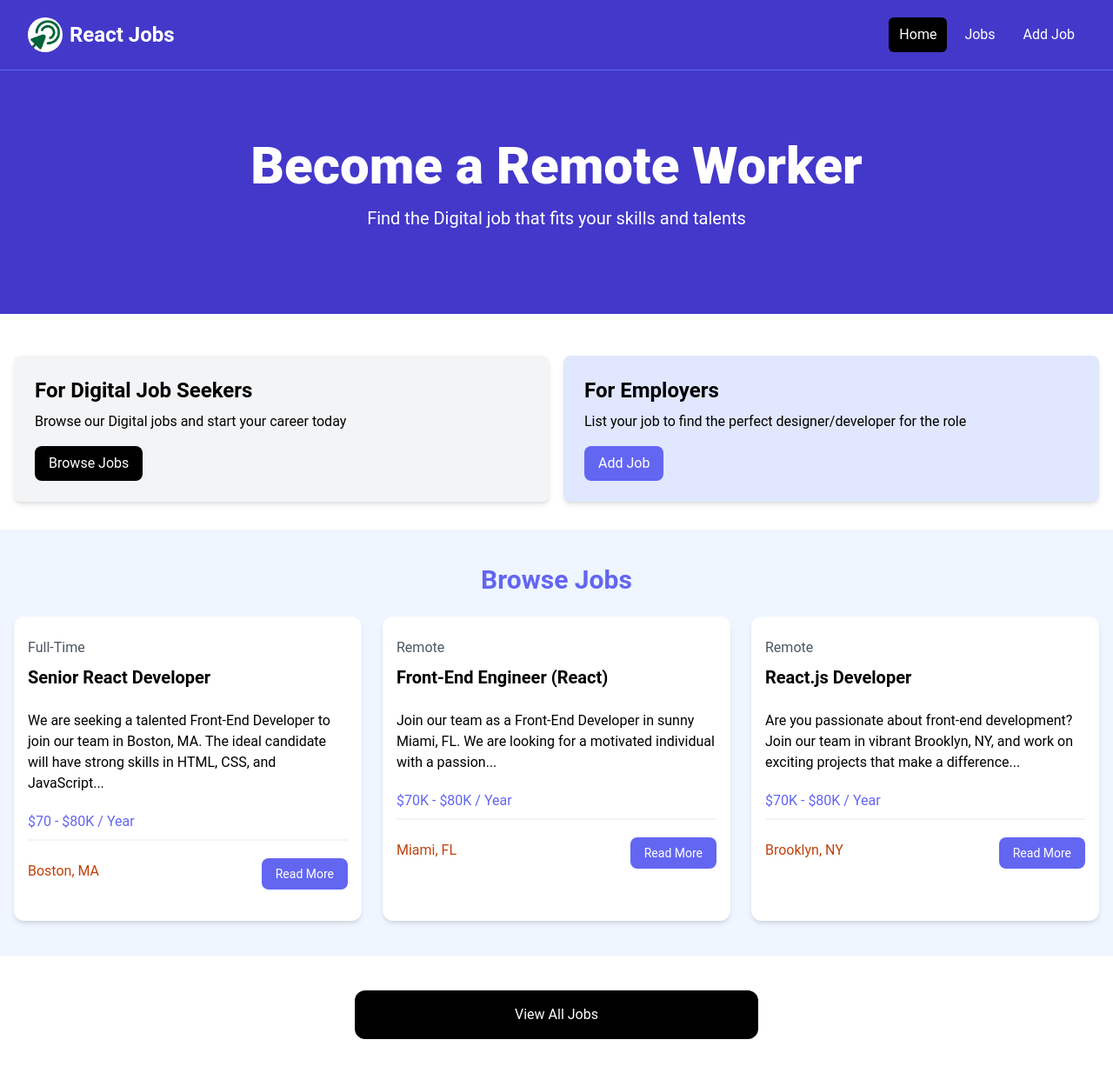
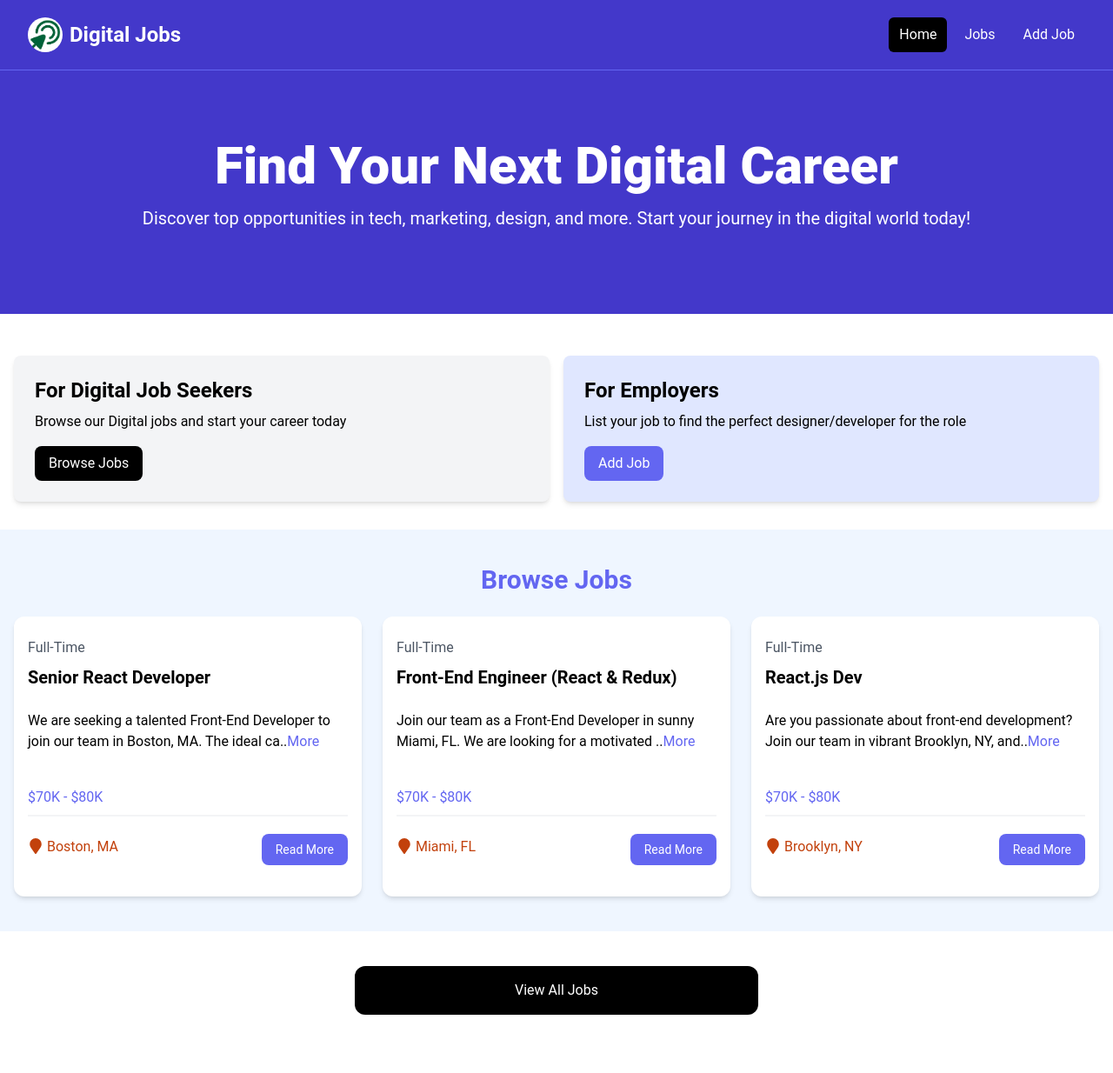
Before and after one commit to IkyIsaac/digital_jobs.com, a React (Vite) app: page / in a window 1280 px wide. Shown: the whole page at 87% size. After the commit the page ends 1207 px from the top, so only its background shows below. Built offline with nearby package versions, Linux system fonts and the light colour scheme.

Commit message:
do Implement Routing in App.js Add PageNotFound page Reimplement the Homepage

```diff
--- a/package.json
+++ b/package.json
@@ -11,7 +11,9 @@
   },
   "dependencies": {
     "react": "^18.3.1",
-    "react-dom": "^18.3.1"
+    "react-dom": "^18.3.1",
+    "react-icons": "^5.3.0",
+    "react-router-dom": "^6.26.2"
   },
   "devDependencies": {
     "@eslint/js": "^9.9.0",
--- a/src/App.jsx
+++ b/src/App.jsx
@@ -1,122 +1,34 @@
 import React from 'react'
-import Navbar from './components/Navbar'
-import Hero from './components/Hero'
-import HomeCards from './components/HomeCards'
+import { BrowserRouter as Router, Routes, Route, createBrowserRouter, createRoutesFromElements, RouterProvider } from "react-router-dom";
+import HomePage from './pages/HomePage';
+import MainLayout from './layouts/MainLayout';
+import JobsPage from './pages/JobsPage';
+import NotFoundPage from './pages/NotFoundPage';
+
+
+const router= createBrowserRouter(
+  createRoutesFromElements(
+    <Route path='/' element={<MainLayout/>}>
+      <Route index element={<HomePage/>} />
+      <Route path="/jobs" element={<JobsPage/>}/>
+      <Route path="*" element={<NotFoundPage/>}/>
+    </Route>
+))
 
 const App = () => {
-  return (
-    <>
-     <Navbar/>
-     <Hero/>
-     <HomeCards/>
-    <section className="bg-blue-50 px-4 py-10">
-      <div className="container-xl lg:container m-auto">
-        <h2 className="text-3xl font-bold text-indigo-500 mb-6 text-center">
-          Browse Jobs
-        </h2>
-        <div className="grid grid-cols-1 md:grid-cols-3 gap-6">
-          <div className="bg-white rounded-xl shadow-md relative">
-            <div className="p-4">
-              <div className="mb-6">
-                <div className="text-gray-600 my-2">Full-Time</div>
-                <h3 className="text-xl font-bold">Senior React Developer</h3>
-              </div>
-
-              <div className="mb-5">
-               We are seeking a talented Front-End Developer to join our team in Boston, MA. The ideal candidate will have strong skills in HTML, CSS, and JavaScript...
-              </div>
-
-              <h3 className="text-indigo-500 mb-2">$70 - $80K / Year</h3>
-
-              <div className="border border-gray-100 mb-5"></div>
-
-              <div className="flex flex-col lg:flex-row justify-between mb-4">
-                <div className="text-orange-700 mb-3">
-                  <i className="fa-solid fa-location-dot text-lg"></i>
-                  Boston, MA
-                </div>
-                <a
-                  href="job.html"
-                  className="h-[36px] bg-indigo-500 hover:bg-indigo-600 text-white px-4 py-2 rounded-lg text-center text-sm"
-                >
-                 Read More
-                </a>
-              </div>
-            </div>
-          </div>
-           {/* Job Listing 2  */}
-          <div className="bg-white rounded-xl shadow-md relative">
-            <div className="p-4">
-              <div className="mb-6">
-                <div className="text-gray-600 my-2">Remote</div>
-                <h3 className="text-xl font-bold">Front-End Engineer (React)</h3>
-              </div>
-
-              <div className="mb-5">
-               Join our team as a Front-End Developer in sunny Miami, FL. We are looking for a motivated individual with a passion...
-              </div>
-
-              <h3 className="text-indigo-500 mb-2">$70K - $80K / Year</h3>
-
-              <div className="border border-gray-100 mb-5"></div>
-
-              <div className="flex flex-col lg:flex-row justify-between mb-4">
-                <div className="text-orange-700 mb-3">
-                  <i className="fa-solid fa-location-dot text-lg"></i>
-                  Miami, FL
-                </div>
-                <a
-                  href="job.html"
-                  className="h-[36px] bg-indigo-500 hover:bg-indigo-600 text-white px-4 py-2 rounded-lg text-center text-sm"
-                >
-                 Read More
-                </a>
-              </div>
-            </div>
-          </div>
-           {/* Job Listing 3  */}
-          <div className="bg-white rounded-xl shadow-md relative">
-            <div className="p-4">
-              <div className="mb-6">
-                <div className="text-gray-600 my-2">Remote</div>
-                <h3 className="text-xl font-bold">React.js Developer</h3>
-              </div>
-
-              <div className="mb-5">
-                Are you passionate about front-end development? Join our team in vibrant Brooklyn, NY, and work on exciting projects that make a difference...
-              </div>
-
-              <h3 className="text-indigo-500 mb-2">$70K - $80K / Year</h3>
-
-              <div className="border border-gray-100 mb-5"></div>
-
-              <div className="flex flex-col lg:flex-row justify-between mb-4">
-                <div className="text-orange-700 mb-3">
-                  <i className="fa-solid fa-location-dot text-lg"></i>
-                  Brooklyn, NY
-                </div>
-                <a
-                  href="job.html"
-                  className="h-[36px] bg-indigo-500 hover:bg-indigo-600 text-white px-4 py-2 rounded-lg text-center text-sm"
-                >
-                 Read More
-                </a>
-              </div>
-            </div>
-          </div>
-        </div>
-      </div>
-    </section>
-
-    <section className="m-auto max-w-lg my-10 px-6">
-      <a
-        href="jobs.html"
-        className="block bg-black text-white text-center py-4 px-6 rounded-xl hover:bg-gray-700"
-        >View All Jobs</a
-      >
-    </section>
-    </>
-    )
+  return <RouterProvider router={router} />
 }
 
 export default App
+
+
+{/* <Router>
+     <Navbar/>
+      <Routes>
+        <Route path="/" element={<Hero/>} />
+        <Route path="/homecards" element={<HomeCards />} />
+        <Route path="/joblistings" element={<JobListings />} />
+        <Route path="/viewalljobs" element={<ViewAllJobs />} />
+      </Routes>
+      <ViewAllJobs/>
+    </Router> */}
--- a/src/components/Hero.jsx
+++ b/src/components/Hero.jsx
@@ -1,4 +1,3 @@
-import React from 'react'
 
 const Hero = () => {
   return (
@@ -10,12 +9,9 @@ const Hero = () => {
         <div className="text-center">
           <h1
             className="text-4xl font-extrabold text-white sm:text-5xl md:text-6xl"
-          >
-            Become a Remote Worker
-          </h1>
+          >Find Your Next Digital Career</h1>
           <p className="my-4 text-xl text-white">
-            Find the Digital job that fits your skills and talents
-          </p>
+          Discover top opportunities in tech, marketing, design, and more. Start your journey in the digital world today!</p>
         </div>
       </div>
     </section>
--- /dev/null
+++ b/src/components/JobListing.jsx
@@ -0,0 +1,50 @@
+import { useState } from "react"
+import { FaMapMarker } from "react-icons/fa"
+import { Link } from "react-router-dom"
+
+const JobListing = ({job}) => {
+  const[showFullDesc,setShowFullDesc]=useState(false)
+  let description=job.description
+
+  if(!showFullDesc){
+    description=description.substring(0,90)+'..'
+  }
+
+  return (
+    <>
+      <div className="bg-white rounded-xl shadow-md relative">
+            <div className="p-4">
+              <div className="mb-6">
+                <div className="text-gray-600 my-2">{job.type}</div>
+                <h3 className="text-xl font-bold">{job.title}</h3>
+              </div>
+
+              <div className="mb-5">
+               {description}
+               <button onClick={()=>setShowFullDesc((prevState)=>(!prevState))} className="text-indigo-500 mb-5 hover:text=indigo-60">
+                {showFullDesc? 'Less':'More'}
+               </button>
+              </div>
+
+              <h3 className="text-indigo-500 mb-2">{job.salary}</h3>
+
+              <div className="border border-gray-100 mb-5"></div>
+
+              <div className="flex flex-col lg:flex-row justify-between mb-4">
+                <div className="text-orange-700 mb-3">
+                  <FaMapMarker className="inline text-lg mb-1 mr-1"/>
+                  <i className="fa-solid fa-location-dot text-lg"></i>
+{job.location}                </div>
+                <Link
+                  to="job"
+                  className="h-[36px] bg-indigo-500 hover:bg-indigo-600 text-white px-4 py-2 rounded-lg text-center text-sm"
+                >
+                 Read More
+                </Link>
+              </div>
+            </div>
+          </div></>
+  )
+}
+
+export default JobListing
--- a/src/components/Navbar.jsx
+++ b/src/components/Navbar.jsx
@@ -1,7 +1,9 @@
 import React from 'react'
 import image from '../assets/images/image.png'
+import { NavLink } from 'react-router-dom'
 
 const Navbar = () => {
+  const linkClass=({isActive})=> isActive ? 'bg-black text-white hover:bg-gray-900 hover:text-white rounded-md px-3 py-2':'text-white hover:bg-gray-900 hover:text-white rounded-md px-3 py-2'
   return (
     <>
     <nav className="bg-indigo-700 border-b border-indigo-500">
@@ -10,29 +12,29 @@ const Navbar = () => {
           <div
             className="flex flex-1 items-center justify-center md:items-stretch md:justify-start"
           >
-            <a className="flex flex-shrink-0 items-center mr-4" href="/index.html">
+            <NavLink className="flex flex-shrink-0 items-center mr-4" href="/">
               <img
                 className="h-10 w-auto rounded-full"
                 src={image}
-                alt="React Jobs"
+                alt="Digital Jobs"
               />
               <span className="hidden md:block text-white text-2xl font-bold ml-2"
-                >React Jobs</span>
-            </a>
+                >Digital Jobs</span>
+            </NavLink>
             <div className="md:ml-auto">
               <div className="flex space-x-2">
-                <a
-                  href="/index.html"
-                  className="text-white bg-black hover:bg-gray-900 hover:text-white rounded-md px-3 py-2"
-                  >Home</a>
-                <a
-                  href="/jobs.html"
-                  className="text-white hover:bg-gray-900 hover:text-white rounded-md px-3 py-2"
-                  >Jobs</a>
-                <a
-                  href="/add-job.html"
-                  className="text-white hover:bg-gray-900 hover:text-white rounded-md px-3 py-2"
-                  >Add Job</a>
+                <NavLink
+                  to="/"
+                  className={linkClass}
+                  >Home</NavLink>
+                <NavLink
+                  to="/jobs"
+                  className={linkClass}
+                  >Jobs</NavLink>
+                <NavLink
+                  to="/add-jobs"
+                  className={linkClass}
+                  >Add Job</NavLink>
               </div>
             </div>
           </div>
--- a/src/jobs.json
+++ b/src/jobs.json
@@ -1,8 +1,8 @@
-{
-  "jobs": [
+
+ [
     {
       "id": "1",
-      "title": "Senior Django Developer",
+      "title": "Senior React Developer",
       "type": "Full-Time",
       "description": "We are seeking a talented Front-End Developer to join our team in Boston, MA. The ideal candidate will have strong skills in HTML, CSS, and JavaScript, with experience working with modern JavaScript frameworks such as React or Angular.",
       "location": "Boston, MA",
@@ -30,7 +30,7 @@
     },
     {
       "id": "3",
-      "title": "Web and Graphics Designer",
+      "title": "React.js Dev",
       "type": "Full-Time",
       "location": "Brooklyn, NY",
       "description": "Are you passionate about front-end development? Join our team in vibrant Brooklyn, NY, and work on exciting projects that make a difference. We offer competitive compensation and a collaborative work environment where your ideas are valued.",
@@ -44,7 +44,7 @@
     },
     {
       "id": "4",
-      "title": "Front-End Developer",
+      "title": "React Front-End Developer",
       "type": "Part-Time",
       "description": "Join our team as a Part-Time Front-End Developer in beautiful Pheonix, AZ. We are looking for a self-motivated individual with a passion for creating engaging user experiences. This position offers flexible hours and the opportunity to work remotely.",
       "location": "Pheonix, AZ",
@@ -58,7 +58,7 @@
     },
     {
       "id": "5",
-      "title": "Mobile App Developer",
+      "title": "Full Stack React Developer",
       "type": "Full-Time",
       "description": "Exciting opportunity for a Full-Time Front-End Developer in bustling Atlanta, GA. We are seeking a talented individual with a passion for building elegant and scalable web applications. Join our team and make an impact!",
       "location": "Atlanta, GA",
@@ -85,4 +85,3 @@
       }
     }
   ]
-}
--- /dev/null
+++ b/src/layouts/MainLayout.jsx
@@ -0,0 +1,15 @@
+
+import { Outlet } from 'react-router-dom'
+import Navbar from '../components/Navbar'
+
+
+const MainLayout = () => {
+  return (
+    <>
+    <Navbar/>
+    <Outlet/>
+    </>
+  )
+}
+
+export default MainLayout
--- /dev/null
+++ b/src/pages/HomePage.jsx
@@ -0,0 +1,19 @@
+// import Navbar from '../components/Navbar'
+import Hero from '../components/Hero';
+import HomeCards from '../components/HomeCards';
+import JobListings from '../components/JobListings';
+import ViewAllJobs from '../components/ViewAllJobs';
+
+
+const HomePage = () => {
+  return (
+    <>
+    <Hero/>
+    <HomeCards/>
+    <JobListings/>
+    <ViewAllJobs/>
+    </>
+  )
+}
+
+export default HomePage
--- /dev/null
+++ b/src/pages/JobsPage.jsx
@@ -0,0 +1,11 @@
+import React from 'react'
+
+const JobsPage = () => {
+  return (
+    <>
+    <h1>Jobs Page</h1>
+    </>
+  )
+}
+
+export default JobsPage
--- /dev/null
+++ b/src/pages/NotFoundPage.jsx
@@ -0,0 +1,20 @@
+import { Link } from "react-router-dom"
+import { FaExclamationTriangle } from "react-icons/fa"
+
+const NotFoundPage = () => {
+  return (
+    <>
+    <section className="text-center flex flex-col justify-center items-center h-96">
+        <FaExclamationTriangle className="text-yellow-400 text-6xl mb-4"/>
+      <h1 className="text-6xl font-bold mb-4">404 Not Found</h1>
+      <p className="text-xl mb-5">This page does not exist</p>
+      <Link
+        to="/"
+        className="text-white bg-indigo-700 hover:bg-indigo-900 rounded-md px-3 py-2 mt-4"
+        >Go Back</Link>
+    </section>
+    </>
+   )
+}
+
+export default NotFoundPage
```
Also changed, not shown: src/components/HomeCards.jsx (+7 -6 lines), src/components/ViewAllJobs.jsx (+5 -4 lines), 1 other file (tests, documents, lock files or other folders).
